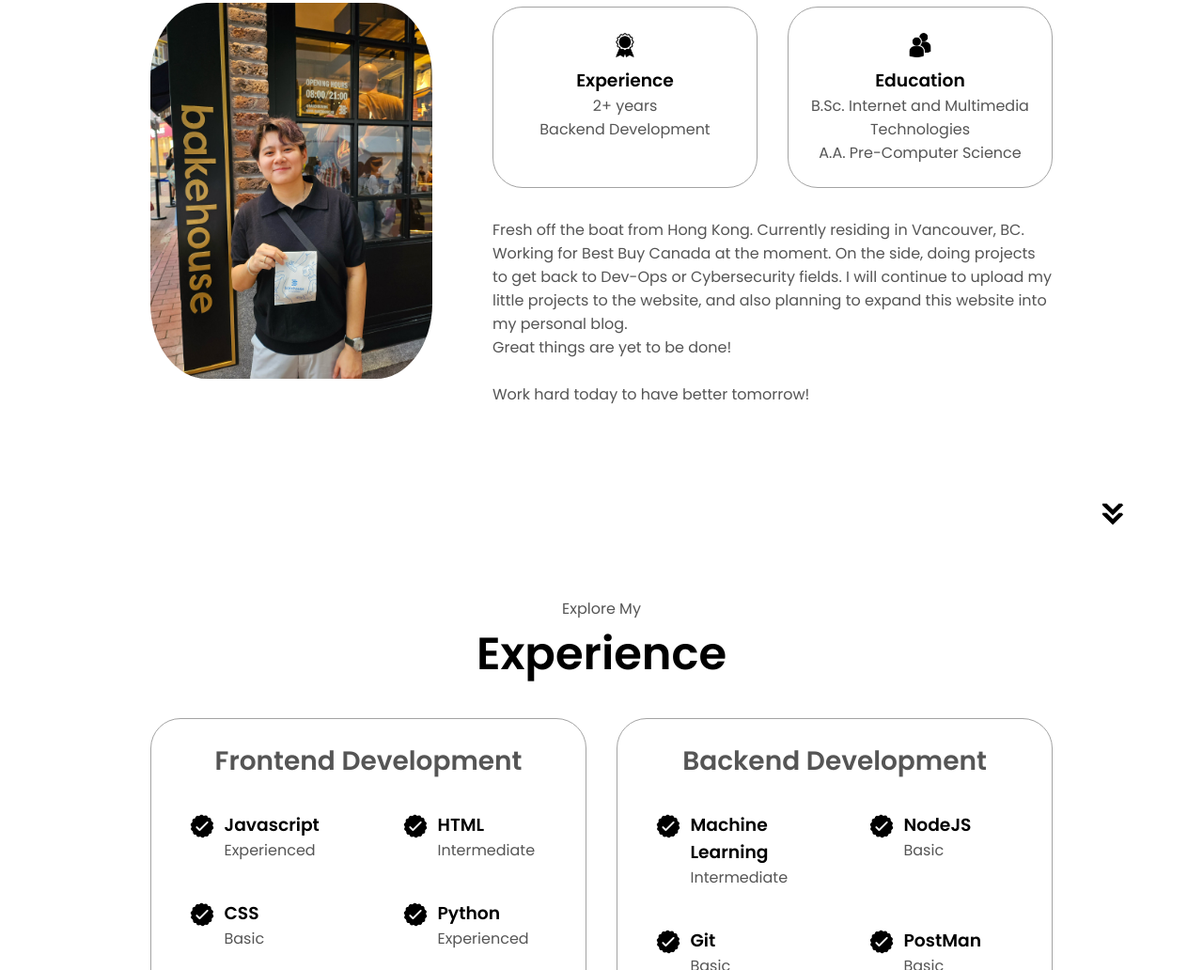
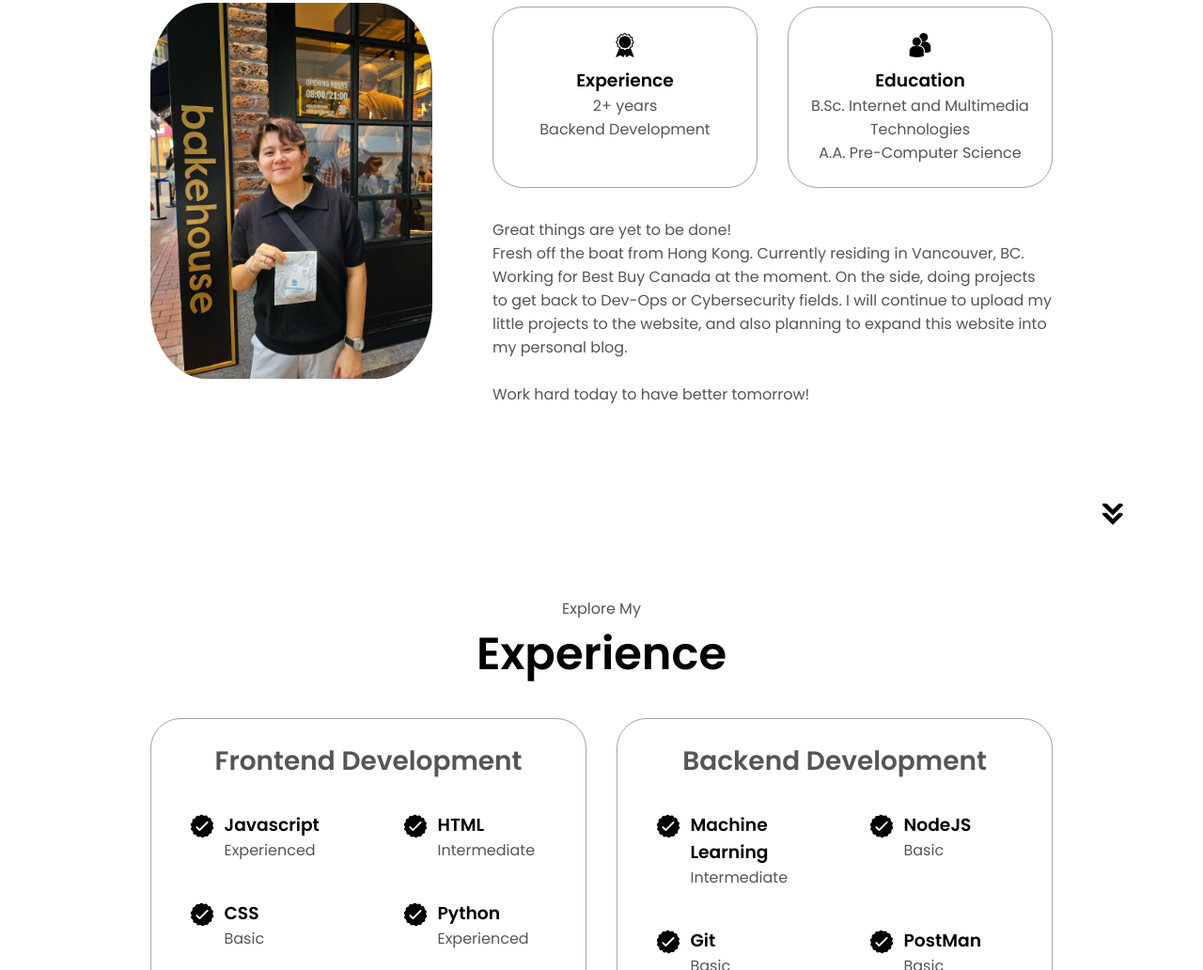
Before and after one commit to MisterOni/JC-web, a plain HTML site: page index.html in a window 1280 px wide. Shown: the part 1061-2093 px from the top of the page at 94% size. Drawn offline with Linux system fonts and the light colour scheme.

Commit message:
Change about me desc

```diff
--- a/index.html
+++ b/index.html
@@ -98,11 +98,11 @@
      </div>
     </div>
     <div class="text-container">
-      <p>Fresh off the boat from Hong Kong. Currently residing in Vancouver, BC.
+      <p>Great things are yet to be done! <br>Fresh off the boat from Hong Kong. Currently residing in Vancouver, BC.
         Working for Best Buy Canada at the moment. On the side, doing projects to get back to
         Dev-Ops or Cybersecurity fields. I will continue to upload my little projects to the website,
-        and also planning to  expand this website into my personal blog. <br>
-        Great things are yet to be done! <br /> <br />Work hard today to have better tomorrow!
+        and also planning to expand this website into my personal blog.
+        <br /> <br />Work hard today to have better tomorrow!
       </p>
     </div>
    </div>
```
